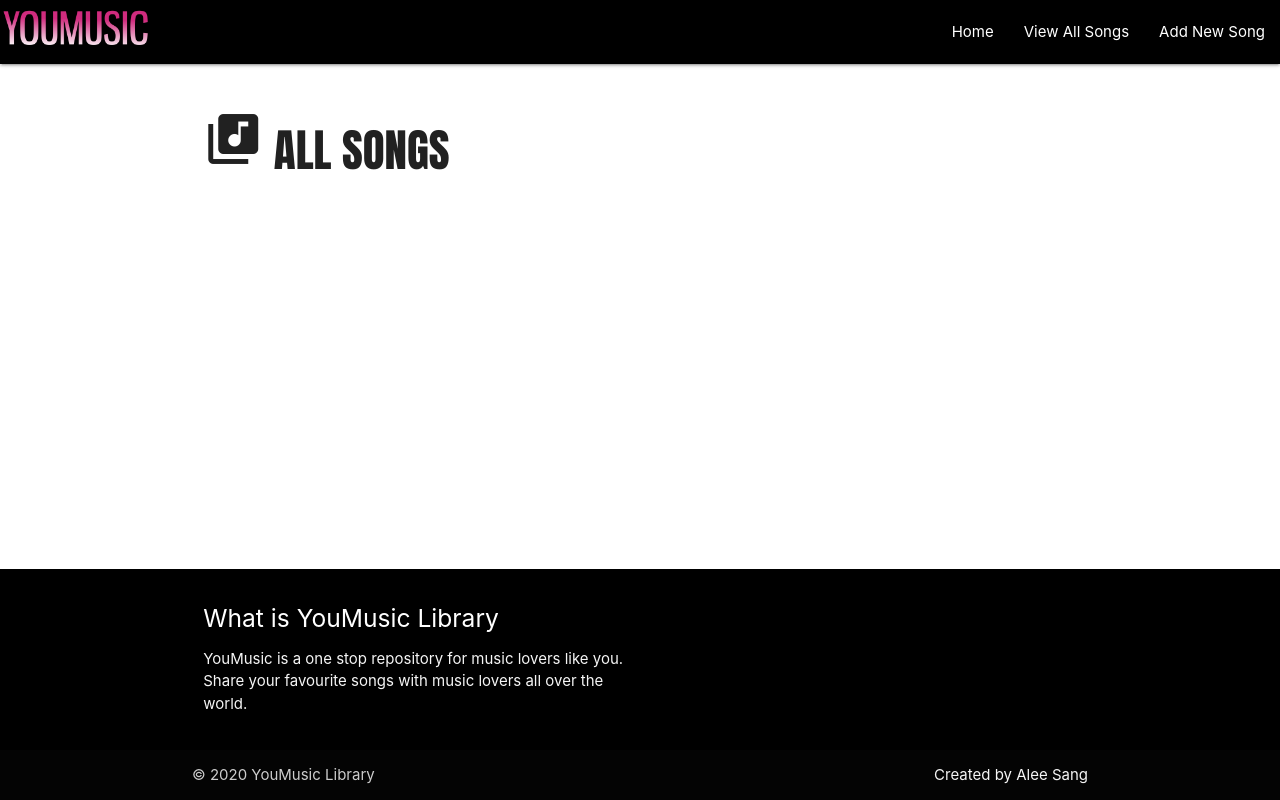
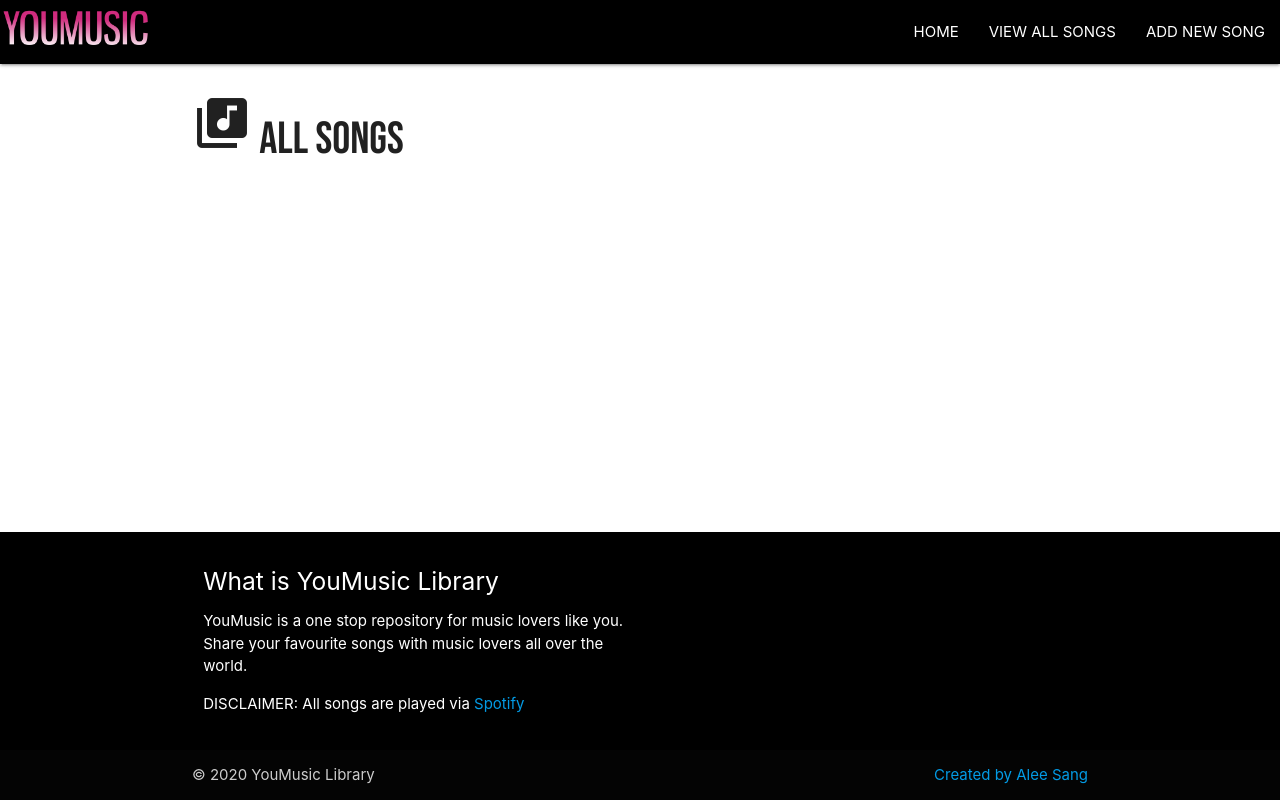
Before and after one commit to aleesang/milestone-project-three, a Flask app: page /get_songs in a window 1280 px wide. Run offline with Flask 2, Linux system fonts and the light colour scheme; data that the repository does not hold is empty; some libraries are stand-ins or nearby versions.

Commit message:
amended app.py and all templates

```diff
--- a/app.py
+++ b/app.py
@@ -19,55 +19,55 @@ def home():
 @app.route('/get_country')
 def get_country():
     return render_template('country.html',
-                           songs=mongo.db.songs.find({"genre_name":"Country"}))
+                           songs=mongo.db.songs.find({"genre_name":"Country"}).sort("artist_name"))
 
 
 @app.route('/get_chill')
 def get_chill():
     return render_template('chill.html',
-                           songs=mongo.db.songs.find({"genre_name":"Chill"}))
+                           songs=mongo.db.songs.find({"genre_name":"Chill"}).sort("artist_name"))
 
 
 @app.route('/get_folk')
 def get_folk():
     return render_template('folk.html',
-                           songs=mongo.db.songs.find({"genre_name":"Folk"}))
+                           songs=mongo.db.songs.find({"genre_name":"Folk"}).sort("artist_name"))
 
 
 @app.route('/get_pop')
 def get_pop():
     return render_template('pop.html',
-                           songs=mongo.db.songs.find({"genre_name":"Pop"}))
+                           songs=mongo.db.songs.find({"genre_name":"Pop"}).sort("artist_name"))
 
 
 @app.route('/get_rock')
 def get_rock():
     return render_template('rock.html',
-                           songs=mongo.db.songs.find({"genre_name":"Rock"}))
+                           songs=mongo.db.songs.find({"genre_name":"Rock"}).sort("artist_name"))
 
 
 @app.route('/get_reggae')
 def get_reggae():
     return render_template('reggae.html',
-                           songs=mongo.db.songs.find({"genre_name":"Reggae"}))
+                           songs=mongo.db.songs.find({"genre_name":"Reggae"}).sort("artist_name"))
 
 
 @app.route('/get_urban')
 def get_urban():
     return render_template('urban.html',
-                           songs=mongo.db.songs.find({"genre_name":"Urban"}))
+                           songs=mongo.db.songs.find({"genre_name":"Urban"}).sort("artist_name"))
 
 
 @app.route('/get_other')
 def get_other():
     return render_template('other.html',
-                           songs=mongo.db.songs.find({"genre_name":"Other"}))
+                           songs=mongo.db.songs.find({"genre_name":"Other"}).sort("artist_name"))
 
 
 @app.route('/get_songs')
 def get_songs():
     return render_template("allsongs.html",
-                           songs=mongo.db.songs.find().sort("song_name"),
+                           songs=mongo.db.songs.find().sort("artist_name"),
                            genres=mongo.db.genre.find())
 
 
--- a/static/style.css
+++ b/static/style.css
@@ -1,5 +1,5 @@
 
-@import url("https://fonts.googleapis.com/css?family=Anton:300,400,500,600,700|Poppins:100,200,300,400,500,600,700");
+@import url("https://fonts.googleapis.com/css?family=Anton:300,400,500,600,700|Bebas+Neue:100,200,300,400,500,600,700");
 
   body {
     display: flex;
@@ -11,11 +11,29 @@
     flex: 1 0 auto;
   }
 
-.h-style {
+.music_library_header {
     text-transform: uppercase;
     font-family: 'Anton', sans-serif;
     font-size: 3em;
     margin-top: 1em;
+    text-align: center;
+    color: rgb(133, 13, 79);
+}
+
+.music_library_small_header {
+    text-transform: capatalize;
+    font-family: 'Bebas Neue', cursive;
+    font-size: 2em;
+    margin-bottom: 1em;
+    text-align: center;
+    color: rgb(32, 14, 54);
+}
+
+.h-style {
+    text-transform: capatalize;
+    font-family: 'Bebas Neue', cursive;
+    font-size: 3em;
+    margin-bottom: 1em;
 }
 
 /* Genre Title over Image on Card */
@@ -55,6 +73,7 @@
 /* Nav Bar */
 .nav-wrapper {
     background-color: black;
+    text-transform: uppercase;
 }
 
 /* Site Buttons */
--- a/templates/addsong.html
+++ b/templates/addsong.html
@@ -24,7 +24,7 @@
                 <input id="album_name" name="album_name" type="text" required>
             </div>
             <div class="input-field col s12">
-                <i class="material-icons prefix">album</i>
+                <i class="material-icons prefix">art_track</i>
                 <input id="song_name" name="song_name" type="text" required>
                 <label for="song-name">Song Name</label>
             </div>
--- a/templates/allsongs.html
+++ b/templates/allsongs.html
@@ -1,21 +1,20 @@
 {% extends 'base.html' %} {% block content %}
 
-<div class=row>
-<div class="col s12">
+<div class="row">
+<div class="s12 m3 l3">
     <h3 class="h-style"><i class="medium material-icons prefix">library_music</i> All Songs</h3>
 </div>
 </div>
 
+<div class="row">
 {% for song in songs %}
-
-<div class="row">
     <div class="all-songs col s12 m3">
-        <div class="card">
-            <div class="card-image">
+      <div class="card">
+        <div class="card-image">
                 <img src="{{song.song_image}}" alt="URL Image">
                 <span class="card-title">{{song.genre_name}}</span>
-            </div>
-            <div class="card-content">
+        </div>
+        <div class="card-content">
             <ul>
                 <li>
                     <span class="truncate">
@@ -33,9 +32,9 @@
                     </span>
                 </li>
             </ul>
-            </div>
         </div>
+      </div>
     </div>
+{% endfor %}
  </div>
-{% endfor %}
 {% endblock %}
--- a/templates/base.html
+++ b/templates/base.html
@@ -14,7 +14,6 @@
 </head>
 
 <body>
-
     <header>
  <! -- navigation bar -- >
   <div class="navbar-fixed">
@@ -43,18 +42,20 @@
         {% block content %}{% endblock %}
     </div>
 </main>
+
          <! -- footer -- >
 <footer class="page-footer">
   <div class="container">
     <div class="row">
       <div class="col l6 s12">
-        <h5 class="white-text">What is YouMusic Library</h5>
-          <p class="grey-text text-lighten-4">YouMusic is a one stop repository for music lovers like you. Share your favourite songs with music lovers all over the world. </p>
+        <h5>What is YouMusic Library</h5>
+          <p>YouMusic is a one stop repository for music lovers like you. Share your favourite songs with music lovers all over the world. </p>
+          <p>DISCLAIMER: All songs are played via <a href="https://spotify.com" target="_blank">Spotify</a></p>
       </div>
     </div>
   </div>
   <div class="footer-copyright">
-    <div class="container"> © 2020 YouMusic Library <a class="grey-text text-lighten-4 right" href="http://github.com/aleesang" target="_blank">Created by Alee Sang</a>
+    <div class="container"> © 2020 YouMusic Library <a class="right" href="http://github.com/aleesang" target="_blank">Created by Alee Sang</a>
     </div>
   </div>
 </footer>
@@ -67,7 +68,5 @@
             $('select').formSelect();
         });
     </script>
-
 </body>
-
 </html>
--- a/templates/country.html
+++ b/templates/country.html
@@ -6,9 +6,8 @@
 </div>
 </div>
 
+<div class="row">
 {% for song in songs %}
-
-<div class="row">
     <div class="col s12 m3 l3">
         <div class="card">
             <div class="card-image">
@@ -36,7 +35,7 @@
             </div>
         </div>
     </div>
+{% endfor %}
  </div>
-{% endfor %}
 
 {% endblock %}
--- a/templates/editsongs.html
+++ b/templates/editsongs.html
@@ -35,7 +35,7 @@
         </div>
         <div class="row">
             <div class="input-field col s12">
-                <i class="material-icons prefix">album</i>
+                <i class="material-icons prefix">art_track</i>
                 <input id="song_name" name="song_name" type="text" class="validate" value="{{song.song_name}}" required>
                 <label for="icon_prefix">Song Name</label>
             </div>
@@ -51,7 +51,7 @@
             <div class="input-field col s12 tooltip">
                 <i class="material-icons prefix">music_note</i>
                 <input id="song_link"" name="song_link" type="url" class="validate" value="{{song.song_link}}" required>
-                <label for="icon_prefix">Song Link (Spotify or Youtube)</label>
+                <label for="icon_prefix">Spotify Embed URL</label>
                 <span class="tooltiptext"><strong>Inserting "embed" in the Song URL</strong>
                                             <p>1. Open Spotify Web Player.
                                             <br>2. Find the song you wish to embed.
--- a/templates/folk.html
+++ b/templates/folk.html
@@ -6,9 +6,8 @@
 </div>
 </div>
 
+<div class="row">
 {% for song in songs %}
-
-<div class="row">
     <div class="col s12 m3 l3">
         <div class="card">
             <div class="card-image">
@@ -36,8 +35,7 @@
             </div>
         </div>
     </div>
+    {% endfor %}
  </div>
 
-{% endfor %}
-
 {% endblock %}
--- a/templates/pop.html
+++ b/templates/pop.html
@@ -6,9 +6,8 @@
 </div>
 </div>
 
+<div class="row">
 {% for song in songs %}
-
-<div class="row">
     <div class="col s12 m3 l3">
         <div class="card">
             <div class="card-image">
@@ -36,8 +35,7 @@
             </div>
         </div>
     </div>
+    {% endfor %}
  </div>
 
-{% endfor %}
-
 {% endblock %}
--- a/templates/reggae.html
+++ b/templates/reggae.html
@@ -6,9 +6,8 @@
 </div>
 </div>
 
+<div class="row">
 {% for song in songs %}
-
-<div class="row">
     <div class="col s12 m3 l3">
         <div class="card">
             <div class="card-image">
@@ -36,8 +35,7 @@
             </div>
         </div>
     </div>
+    {% endfor %}
  </div>
 
-{% endfor %}
-
 {% endblock %}
--- a/templates/rock.html
+++ b/templates/rock.html
@@ -6,9 +6,8 @@
 </div>
 </div>
 
+<div class="row">
 {% for song in songs %}
-
-<div class="row">
     <div class="col s12 m3 l3">
         <div class="card">
             <div class="card-image">
@@ -36,8 +35,7 @@
             </div>
         </div>
     </div>
+    {% endfor %}
  </div>
 
-{% endfor %}
-
 {% endblock %}
--- a/templates/urban.html
+++ b/templates/urban.html
@@ -6,9 +6,8 @@
 </div>
 </div>
 
+<div class="row">
 {% for song in songs %}
-
-<div class="row">
     <div class="col s12 m3 l3">
         <div class="card">
             <div class="card-image">
@@ -36,8 +35,7 @@
             </div>
         </div>
     </div>
+    {% endfor %}
  </div>
 
-{% endfor %}
-
 {% endblock %}
```
Also changed, not shown: templates/chill.html (+3 -4 lines), templates/home.html (+6 -1 lines), templates/other.html (+3 -5 lines).
